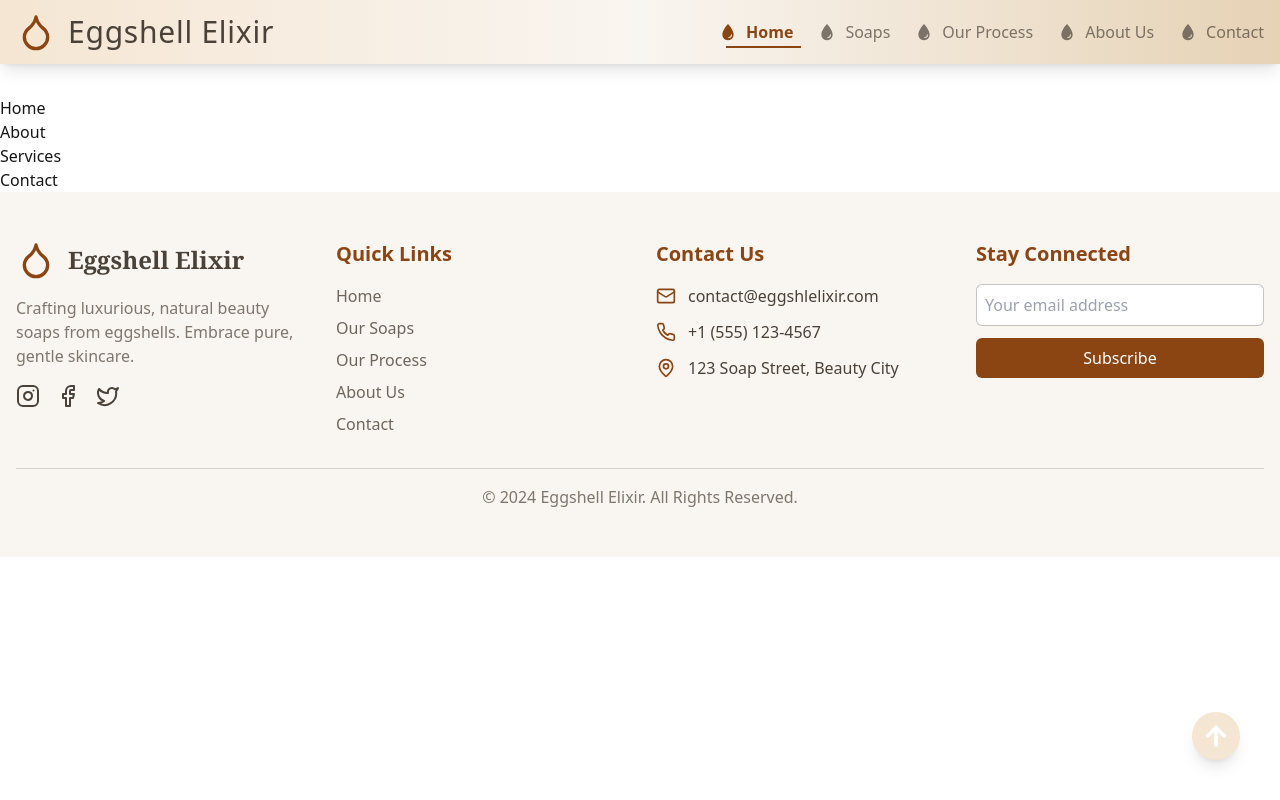
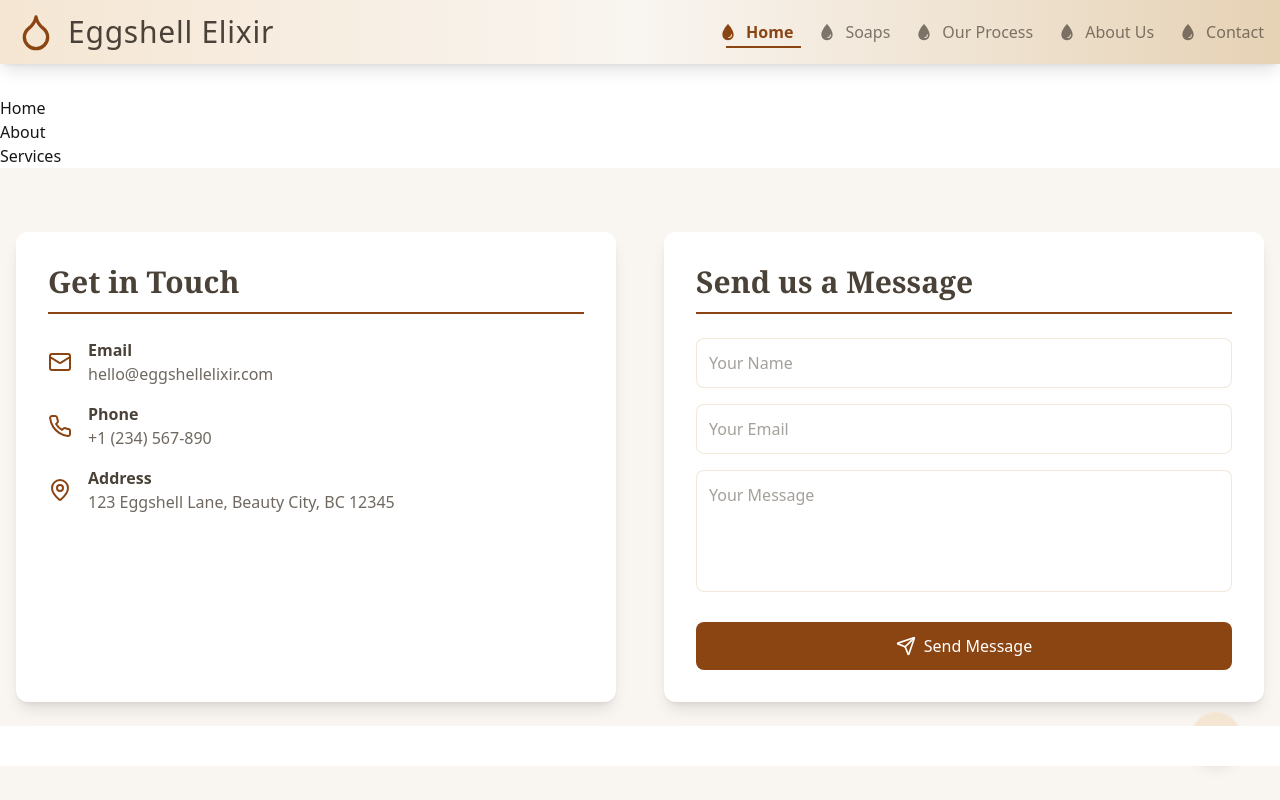
Before and after one commit to GROW-YAI/yai-love, a React (Vite) app: page / in a window 1280 px wide. Shown: the top 800 px of the page. Built offline with nearby package versions, Linux system fonts and the light colour scheme.

Commit message:
added contact section

```diff
--- a/src/pages/landing/components/contact.jsx
+++ b/src/pages/landing/components/contact.jsx
@@ -1,9 +1,162 @@
-import React from 'react'
+import React, { useState } from 'react';
+import { motion } from 'framer-motion';
+import { Mail, Phone, MapPin, Send } from 'lucide-react';
 
 const Contact = () => {
+  const [formData, setFormData] = useState({
+    name: '',
+    email: '',
+    message: ''
+  });
+
+  const handleChange = (e) => {
+    const { name, value } = e.target;
+    setFormData(prev => ({
+      ...prev,
+      [name]: value
+    }));
+  };
+
+  const handleSubmit = (e) => {
+    e.preventDefault();
+    // TODO: Implement form submission logic
+    console.log('Form Submitted', formData);
+    // Reset form after submission
+    setFormData({
+      name: '',
+      email: '',
+      message: ''
+    });
+  };
+
+  const sectionVariants = {
+    hidden: { opacity: 0, y: 50 },
+    visible: {
+      opacity: 1,
+      y: 0,
+      transition: {
+        duration: 0.6,
+        ease: "easeOut"
+      }
+    }
+  };
+
   return (
-    <div>Contact</div>
-  )
-}
+    <section
+      id="contact"
+      className="bg-softNeutral py-16 relative"
+    >
+      <div className="container mx-auto px-4 grid md:grid-cols-2 gap-12">
+        {/* Contact Information */}
+        <motion.div
+          variants={sectionVariants}
+          initial="hidden"
+          whileInView="visible"
+          viewport={{ once: true }}
+          className="bg-white rounded-xl shadow-lg p-8 space-y-6"
+        >
+          <h2 className="text-3xl font-serif font-bold text-secondary mb-6 border-b-2 border-naturalBrown pb-3">
+            Get in Touch
+          </h2>
 
-export default Contact
+          <div className="space-y-4">
+            {/* Contact Details */}
+            <div className="flex items-center space-x-4">
+              <Mail className="w-6 h-6 text-naturalBrown" />
+              <div>
+                <p className="text-secondary font-semibold">Email</p>
+                <p className="text-secondary/80">hello@eggshellelixir.com</p>
+              </div>
+            </div>
+
+            <div className="flex items-center space-x-4">
+              <Phone className="w-6 h-6 text-naturalBrown" />
+              <div>
+                <p className="text-secondary font-semibold">Phone</p>
+                <p className="text-secondary/80">+1 (234) 567-890</p>
+              </div>
+            </div>
+
+            <div className="flex items-center space-x-4">
+              <MapPin className="w-6 h-6 text-naturalBrown" />
+              <div>
+                <p className="text-secondary font-semibold">Address</p>
+                <p className="text-secondary/80">123 Eggshell Lane, Beauty City, BC 12345</p>
+              </div>
+            </div>
+          </div>
+        </motion.div>
+
+        {/* Contact Form */}
+        <motion.div
+          variants={sectionVariants}
+          initial="hidden"
+          whileInView="visible"
+          viewport={{ once: true }}
+          className="bg-white rounded-xl shadow-lg p-8"
+        >
+          <h2 className="text-3xl font-serif font-bold text-secondary mb-6 border-b-2 border-naturalBrown pb-3">
+            Send us a Message
+          </h2>
+
+          <form onSubmit={handleSubmit} className="space-y-6">
+            <div className="space-y-4">
+              <input
+                type="text"
+                name="name"
+                value={formData.name}
+                onChange={handleChange}
+                placeholder="Your Name"
+                required
+                className="w-full p-3 border border-accent/50 rounded-lg
+                focus:outline-none focus:ring-2 focus:ring-naturalBrown
+                text-secondary placeholder-secondary/50"
+              />
+
+              <input
+                type="email"
+                name="email"
+                value={formData.email}
+                onChange={handleChange}
+                placeholder="Your Email"
+                required
+                className="w-full p-3 border border-accent/50 rounded-lg
+                focus:outline-none focus:ring-2 focus:ring-naturalBrown
+                text-secondary placeholder-secondary/50"
+              />
+
+              <textarea
+                name="message"
+                value={formData.message}
+                onChange={handleChange}
+                placeholder="Your Message"
+                required
+                rows="4"
+                className="w-full p-3 border border-accent/50 rounded-lg
+                focus:outline-none focus:ring-2 focus:ring-naturalBrown
+                text-secondary placeholder-secondary/50 resize-none"
+              />
+            </div>
+
+            <motion.button
+              whileHover={{ scale: 1.05 }}
+              whileTap={{ scale: 0.95 }}
+              type="submit"
+              className="w-full bg-naturalBrown text-white p-3 rounded-lg
+              hover:bg-secondary transition-colors flex items-center
+              justify-center space-x-2"
+            >
+              <Send className="w-5 h-5" />
+              <span>Send Message</span>
+            </motion.button>
+          </form>
+        </motion.div>
+      </div>
+
+      {/* Decorative Element */}
+      <div className="absolute bottom-0 left-0 right-0 h-10 bg-white z-10" />
+    </section>
+  );
+};
+
+export default Contact;
```
